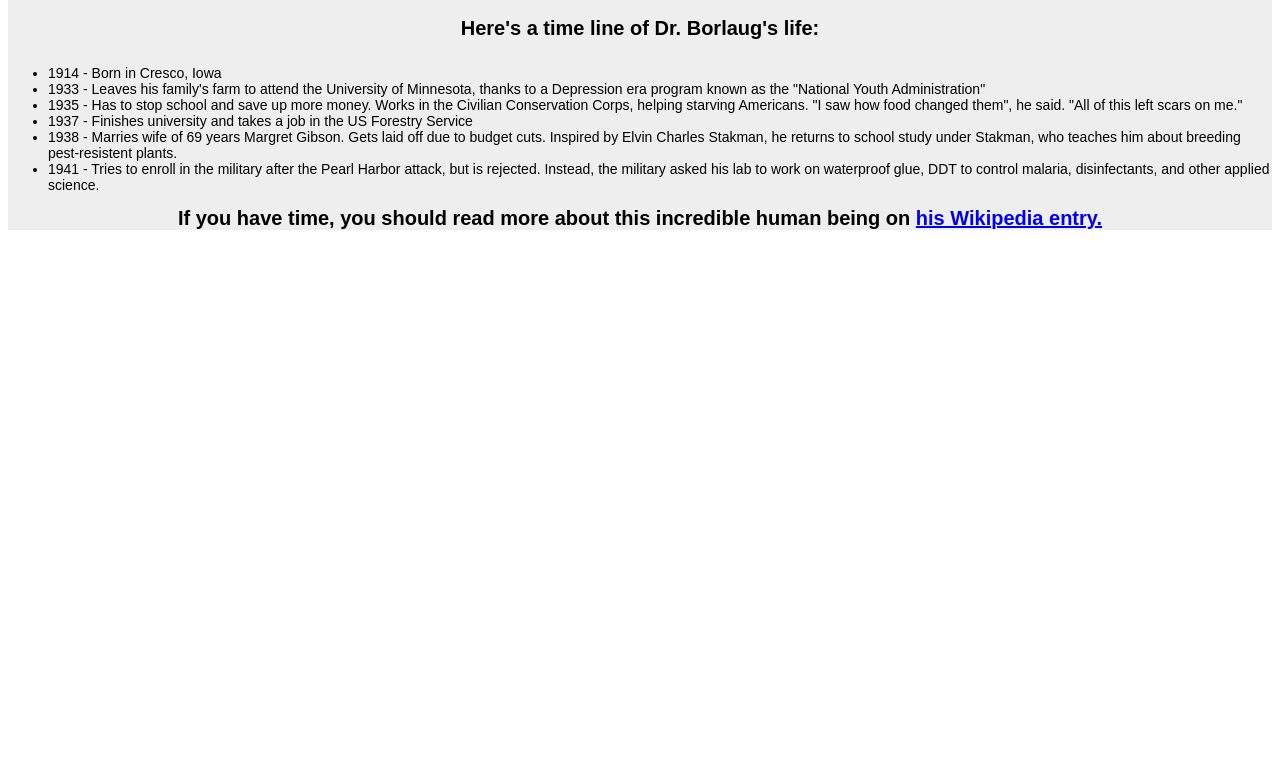
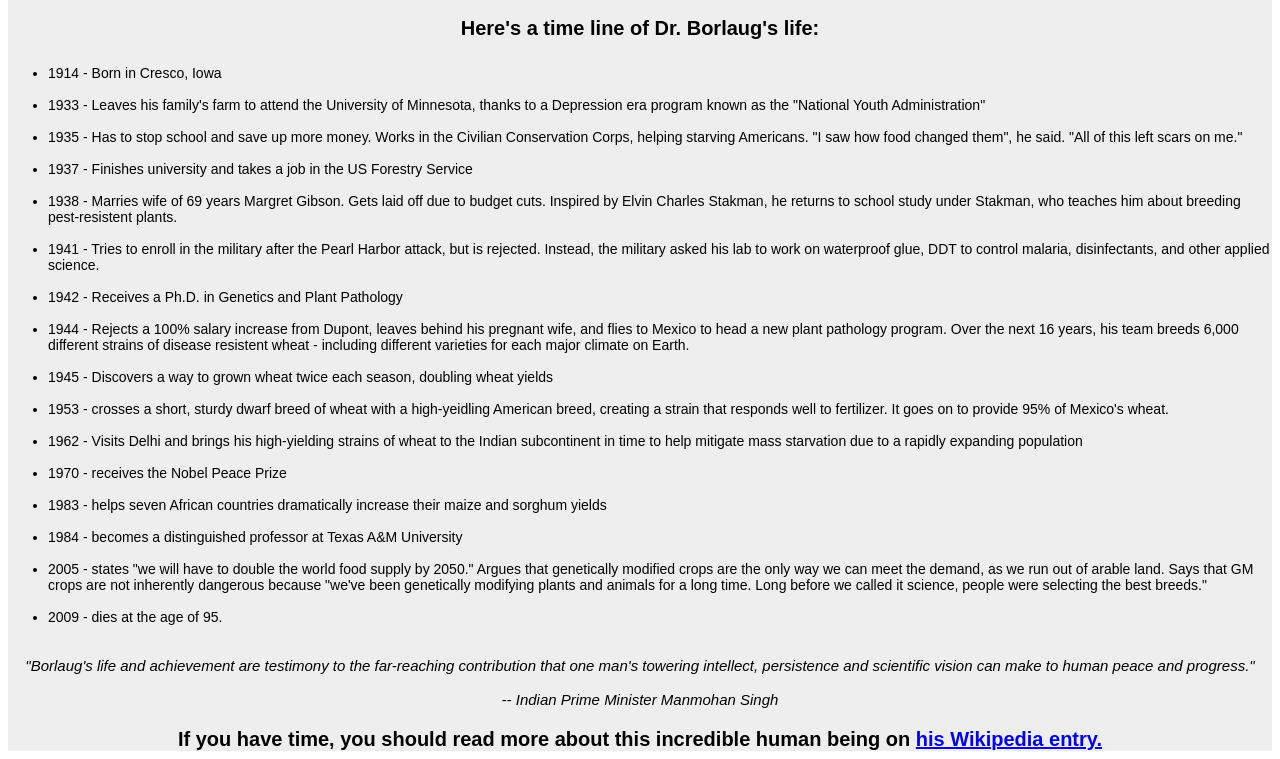
Before and after one commit to Halima-M/microversewebproject, a plain HTML site: page index.html in a window 1280 px wide. Shown: the part 515-1274 px from the top of the page. Before the commit the page ends 800 px from the top, so only its background shows below. Drawn offline with Linux system fonts and the light colour scheme.

Commit message:
Halima made a change

```diff
--- a/css/style.css
+++ b/css/style.css
@@ -34,15 +34,25 @@
     font-weight: bold;
     font-family: Arial;
     font-size: 20px;
+    padding-top: 20px;
 }
 #listitem{
     align-items: center;
     font-size: 14px;
     font-family: Arial;
+    word-wrap: break-word;
+  align-items: center;
+  justify-content: center;
 }
+
 #ltitle{
     font-family: Arial, Helvetica, sans-serif;
     text-align: center;
     font-size: 20px;
     padding-bottom: 5px;
 }
+#end{
+    text-align: center;
+    font-family: Arial, Helvetica, sans-serif;
+    font-size: 15px;
+}
--- a/index.html
+++ b/index.html
@@ -22,19 +22,36 @@
       </div>
       <div id = "items">
           <ul style="list-style-type:disc;" id="listitem">
-              <li>1914 - Born in Cresco, Iowa</li>
-              <li>1933 - Leaves his family's farm to attend the University of Minnesota, thanks to a Depression era program known as the "National Youth Administration"</li>
-              <li>1935 - Has to stop school and save up more money. Works in the Civilian Conservation Corps, helping starving Americans. "I saw how food changed them", he said. "All of this left scars on me."</li>
-              <li>1937 - Finishes university and takes a job in the US Forestry Service</li>
-              <li>1938 - Marries wife of 69 years Margret Gibson. Gets laid off due to budget cuts. Inspired by Elvin Charles Stakman, he returns to school study under Stakman, who teaches him about breeding pest-resistent plants.</li>
-              <li>1941 - Tries to enroll in the military after the Pearl Harbor attack, but is rejected. Instead, the military asked his lab to work on waterproof glue, DDT to control malaria, disinfectants, and other applied science.</li>
+              <li>1914 - Born in Cresco, Iowa</li><br/>
+              <li>1933 - Leaves his family's farm to attend the University of Minnesota, thanks to a Depression era program known as the "National Youth Administration"</li><br/>
+              <li>1935 - Has to stop school and save up more money. Works in the Civilian Conservation Corps, helping starving Americans. "I saw how food changed them", he said. "All of this left scars on me."</li><br/>
+              <li>1937 - Finishes university and takes a job in the US Forestry Service</li><br/>
+              <li>1938 - Marries wife of 69 years Margret Gibson. Gets laid off due to budget cuts. Inspired by Elvin Charles Stakman, he returns to school study under Stakman, who teaches him about breeding pest-resistent plants.</li><br/>
+              <li>1941 - Tries to enroll in the military after the Pearl Harbor attack, but is rejected. Instead, the military asked his lab to work on waterproof glue, DDT to control malaria, disinfectants, and other applied science.</li><br/>
+              <li>1942 - Receives a Ph.D. in Genetics and Plant Pathology</li><br/>
+              <li>1944 - Rejects a 100% salary increase from Dupont, leaves behind his pregnant wife, and flies to Mexico to head a new plant pathology program. Over the next 16 years, his team breeds 6,000 different strains of disease resistent wheat - including different varieties for each major climate on Earth.</li><br/>
+              <li>1945 - Discovers a way to grown wheat twice each season, doubling wheat yields</li><br/>
+              <li>1953 - crosses a short, sturdy dwarf breed of wheat with a high-yeidling American breed, creating a strain that responds well to fertilizer. It goes on to provide 95% of Mexico's wheat.</li><br/>
+              <li>1962 - Visits Delhi and brings his high-yielding strains of wheat to the Indian subcontinent in time to help mitigate mass starvation due to a rapidly expanding population</li><br/>
+              <li>1970 - receives the Nobel Peace Prize</li><br/>
+              <li>1983 - helps seven African countries dramatically increase their maize and sorghum yields</li><br/>
+              <li>1984 - becomes a distinguished professor at Texas A&M University</li><br/>
+              <li>2005 - states "we will have to double the world food supply by 2050." Argues that genetically modified crops are the only way we can meet the demand, as we run out of arable land. Says that GM crops are not inherently dangerous because "we've been genetically modifying plants and animals for a long time. Long before we called it science, people were selecting the best breeds."</li><br/>
+              <li>2009 - dies at the age of 95.</li>
             </ul>
+      </div><br/>
+      <div id="footer">
+        <div id = "end">
+            <i>"Borlaug's life and achievement are testimony to the far-reaching contribution that one man's towering intellect, persistence and scientific vision can make to human peace and progress."<br/><br/>
+            -- Indian Prime Minister Manmohan Singh</i>
+        </div>
+          <div id="tribute-info">
+              If you have time, you should read more about this incredible human being on <a id="tribute-link" href="https://en.wikipedia.org/wiki/Norman_Borlaug" target="_blank">his Wikipedia entry.</a>
+            </div>
       </div>
 
 
-      <div id="tribute-info">
-        If you have time, you should read more about this incredible human being on <a id="tribute-link" href="https://en.wikipedia.org/wiki/Norman_Borlaug" target="_blank">his Wikipedia entry.</a>
-      </div>
+
     </div>
 
     <script  src="js/index.js"></script>
```
